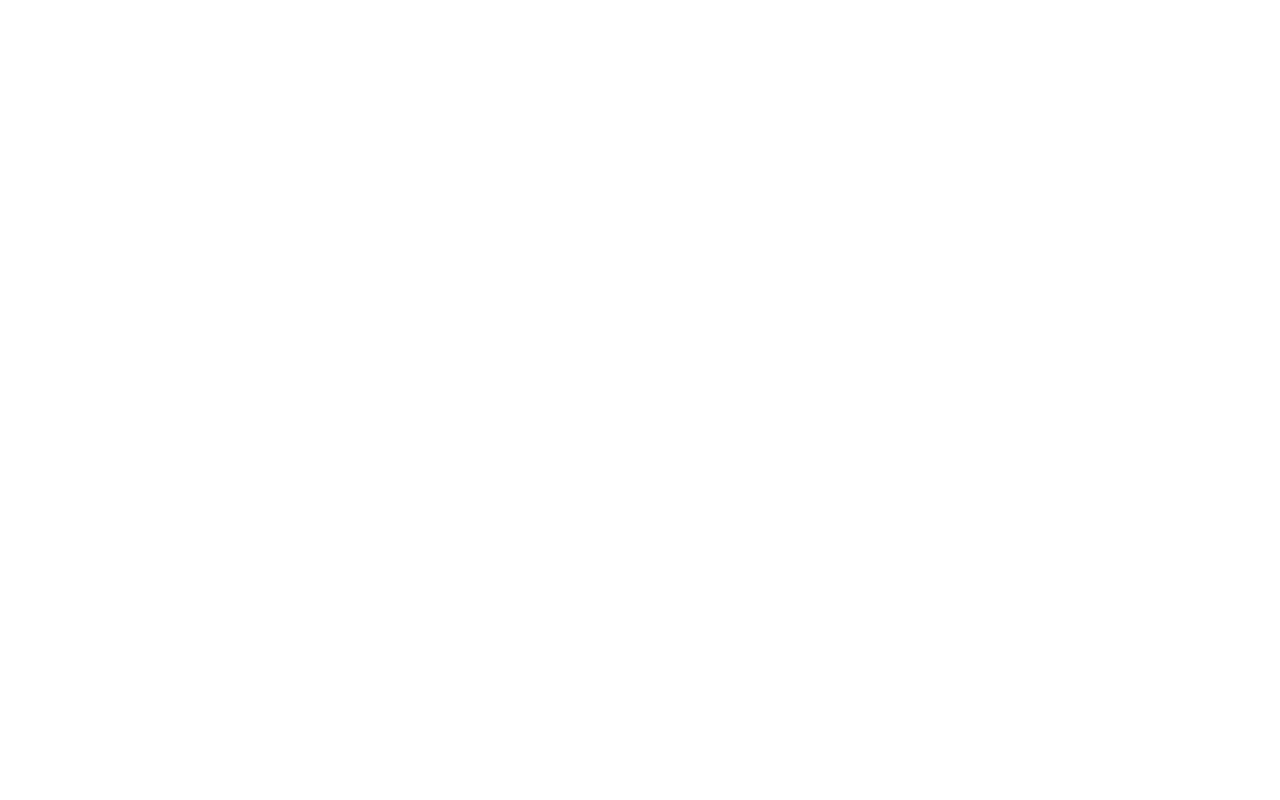
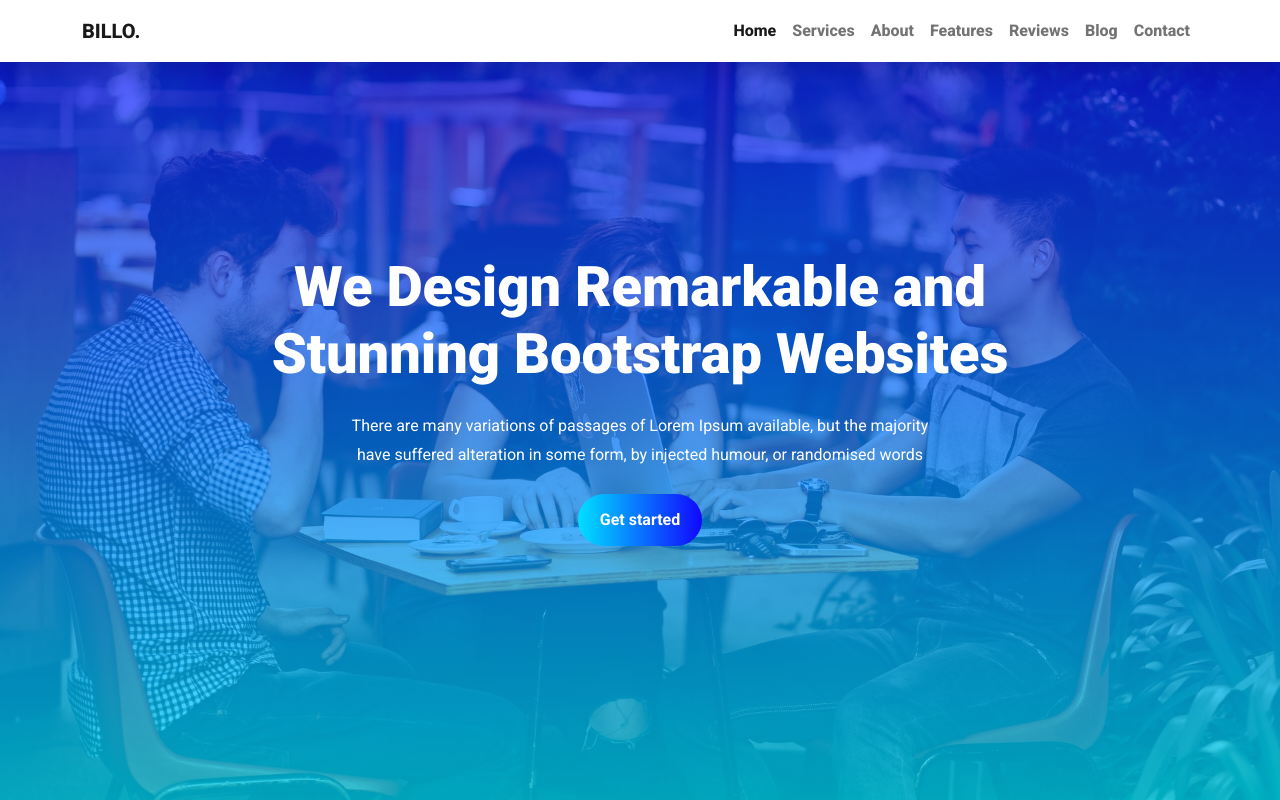
Before and after one commit to alirazamakal/billo_template, a plain HTML site: page index.html in a window 1280 px wide. Drawn offline with nearby package versions, Linux system fonts and the light colour scheme.

Commit message:
some requirment is done

```diff
--- a/css/style.css
+++ b/css/style.css
@@ -0,0 +1,69 @@
+ @import url('https://fonts.googleapis.com/css2?family=Roboto:wght@400;500;700;800;900&display=swap');
+
+body {
+    font-family: "Roboto", sans-serif;
+    line-height: 1.8;
+}
+
+h1,h2,h3,h4,h5,h6 {
+    font-weight: 900 !important;
+}
+
+a {
+    text-decoration: none;
+    transition: all 0.4s ease;
+    font-weight: 800;
+}
+
+.navbar {
+    box-shadow: 0 12px 20px rgba(0,0,0,0.1);
+}
+
+section {
+    padding-block: 80px;
+    z-index: 2;
+    position: relative;
+}
+
+.overlay {
+    position: absolute;
+    top: 0;
+    left: 0;
+    width: 100%;
+    height: 100%;
+    background: linear-gradient(rgba(17, 7, 254, 0.7), rgba(0, 224, 254, 0.7));
+    z-index: -1;
+}
+
+#home {
+    background-image: url(../img/cover_1.jpg);
+}
+
+.hero-section {
+    min-height: 100vh;
+    display: flex;
+    justify-content: center;
+    align-items: center;
+}
+
+.btn-main {
+    padding: 14px 22px;
+    background: linear-gradient(to right, #00e0fe, #1107fe);
+    border: none;
+    border-radius: 100px;
+    font-weight: 600;
+    color: #fff;
+    transition: all 0.3s ease;
+}
+
+.btn:hover {
+    color: #fff;
+    transform: translateY(-5px);
+}
+
+.bg-cover {
+    background-repeat: no-repeat;
+    background-position: center;
+    background-size: cover;
+    background-attachment: fixed;
+}
--- a/index.html
+++ b/index.html
@@ -1,12 +1,76 @@
-<!DOCTYPE html>
+<!doctype html>
 <html lang="en">
-<head>
-    <meta charset="UTF-8">
-    <meta http-equiv="X-UA-Compatible" content="IE=edge">
-    <meta name="viewport" content="width=device-width, initial-scale=1.0">
-    <title>Document</title>
-</head>
-<body>
+  <head>
+    <!-- Required meta tags -->
+    <meta charset="utf-8">
+    <meta name="viewport" content="width=device-width, initial-scale=1">
 
-</body>
+    <!-- Bootstrap CSS -->
+    <link href="https://cdn.jsdelivr.net/npm/bootstrap@5.1.3/dist/css/bootstrap.min.css" rel="stylesheet" integrity="sha384-1BmE4kWBq78iYhFldvKuhfTAU6auU8tT94WrHftjDbrCEXSU1oBoqyl2QvZ6jIW3" crossorigin="anonymous">
+
+    <link rel="stylesheet" href="css/style.css">
+    <title>Billo_Template!</title>
+  </head>
+  <body>
+
+    <!-------- Navbar Section ------->
+
+    <nav class="navbar fixed-top navbar-expand-lg navbar-light bg-white">
+        <div class="container">
+          <a class="navbar-brand" href="#">BILLO.</a>
+          <button class="navbar-toggler" type="button" data-bs-toggle="collapse" data-bs-target="#navbarNav" aria-controls="navbarNav" aria-expanded="false" aria-label="Toggle navigation">
+            <span class="navbar-toggler-icon"></span>
+          </button>
+          <div class="collapse navbar-collapse" id="navbarNav">
+            <ul class="navbar-nav ms-auto">
+              <li class="nav-item">
+                <a class="nav-link active" aria-current="page" href="#">Home</a>
+              </li>
+              <li class="nav-item">
+                <a class="nav-link" href="#">Services</a>
+              </li>
+              <li class="nav-item">
+                <a class="nav-link" href="#">About</a>
+              </li>
+              <li class="nav-item">
+                <a class="nav-link" href="#">Features</a>
+              </li>
+              <li class="nav-item">
+                <a class="nav-link" href="#">Reviews</a>
+              </li>
+              <li class="nav-item">
+                <a class="nav-link" href="#">Blog</a>
+              </li>
+              <li class="nav-item">
+                <a class="nav-link" href="#">Contact</a>
+              </li>
+            </ul>
+          </div>
+        </div>
+    </nav>
+
+    <!------ Hero Section ------->
+
+    <section id="home" class="bg-cover hero-section">
+        <div class="overlay"></div>
+        <div class="container text-white text-center">
+            <div class="row">
+                <div class="col-12">
+                    <h1 class="display-4">
+                        We Design Remarkable and<br>
+                        Stunning Bootstrap Websites
+                    </h1>
+                    <p class="my-4">
+                        There are many variations of passages of Lorem Ipsum available, but the majority<br>
+                        have suffered alteration in some form, by injected humour, or randomised words
+                    </p>
+                    <a href="#" class="btn btn-main">Get started</a>
+                </div>
+            </div>
+        </div>
+    </section>
+
+    <!-- Option 1: Bootstrap Bundle with Popper -->
+    <script src="https://cdn.jsdelivr.net/npm/bootstrap@5.1.3/dist/js/bootstrap.bundle.min.js" integrity="sha384-ka7Sk0Gln4gmtz2MlQnikT1wXgYsOg+OMhuP+IlRH9sENBO0LRn5q+8nbTov4+1p" crossorigin="anonymous"></script>
+  </body>
 </html>
```
